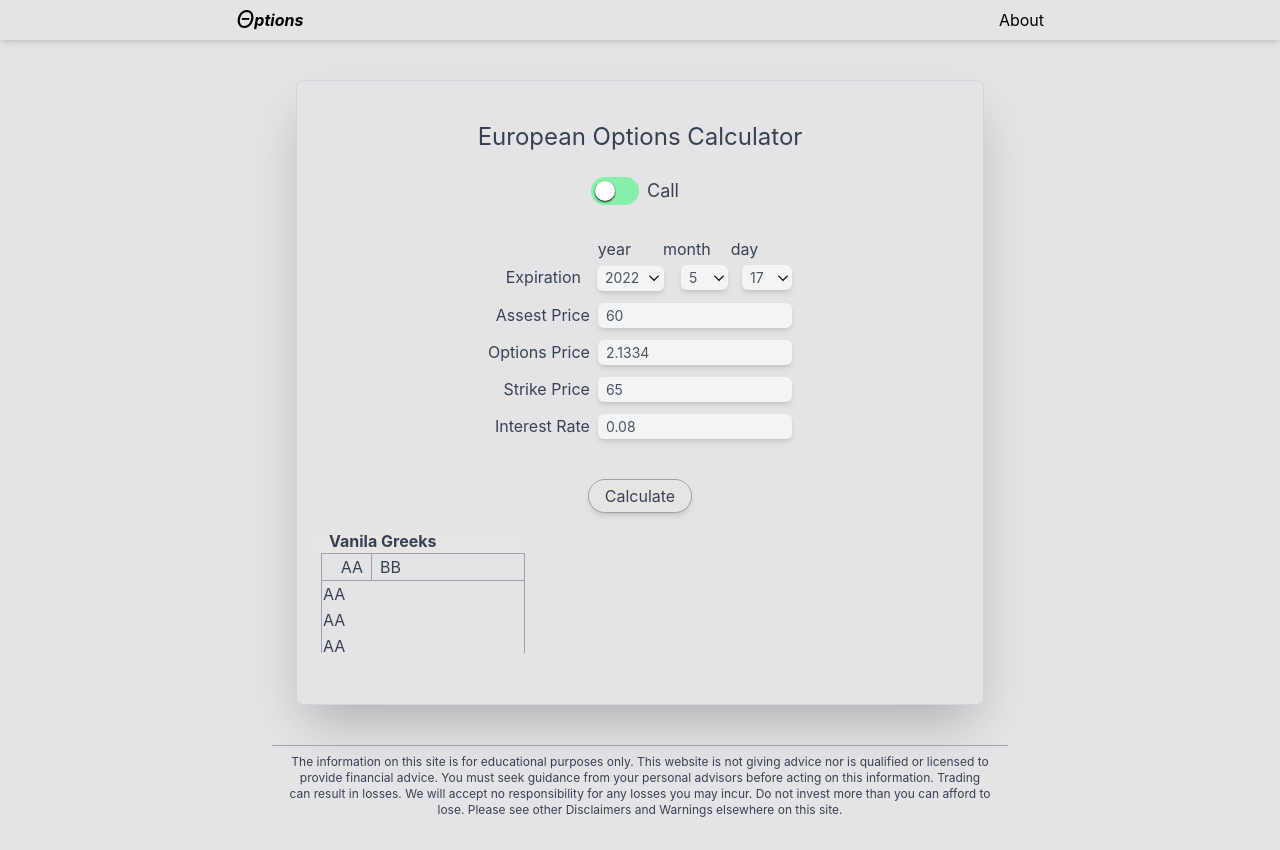
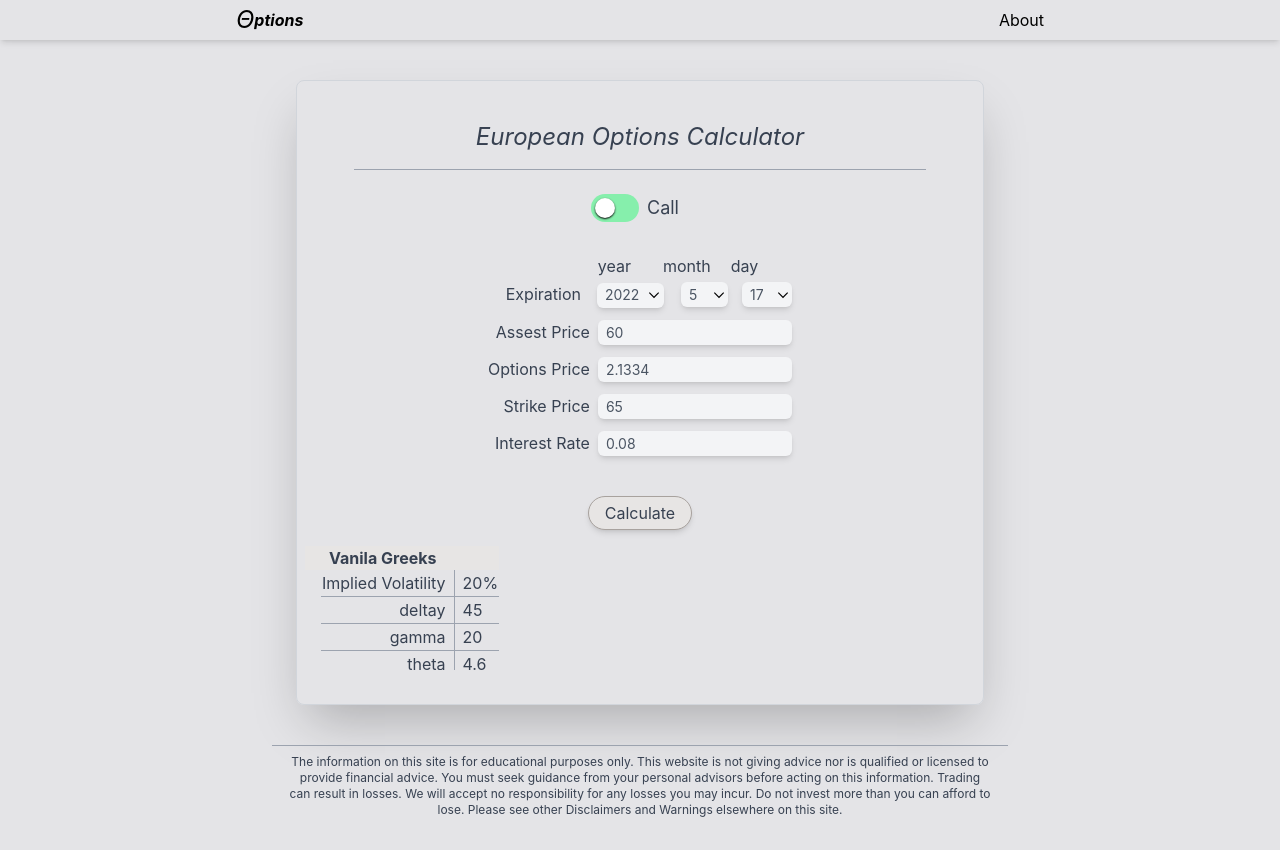
Before and after one commit to marcos-brasil/options-calculator, a Next.js app: page / in a window 1280 px wide. Built offline with nearby package versions, Linux system fonts and the light colour scheme.

Commit message:
added stats element. need to fix layout on small screen

```diff
--- /dev/null
+++ b/elements/StatsTable/index.tsx
@@ -0,0 +1,30 @@
+type Props = {
+  title: string;
+  data: Array<{ legend: string; value: string }>;
+};
+
+export default function StatsTable({ title, data }: Props) {
+  return (
+    <div className="flex  flex-col w-fit h-[140px]  pt-4">
+      <div className="z-10 font-bold text-left pl-6 w-full h-ful bg-stone-200">
+        {title}
+      </div>
+      <div className="pl-4  overflow-auto">
+        <table className=" w-full   ">
+          <tbody className="">
+            {data.map((item, idx) => {
+              return (
+                <tr key={idx} className="border-b border-gray-400">
+                  <td className=" w-fit border-b border-r border-gray-400  text-right pr-2">
+                    {item.legend}
+                  </td>
+                  <td className="pl-2 text-left">{item.value}</td>
+                </tr>
+              );
+            })}
+          </tbody>
+        </table>
+      </div>
+    </div>
+  );
+}
--- a/pages/calculator/index.tsx
+++ b/pages/calculator/index.tsx
@@ -4,61 +4,31 @@ import { useState, useRef } from "react";
 import { useSelector } from "react-redux";
 
 import EuropeanFormFields from "../../components/EuropeanOptionForm";
+import StatsTable from "../../elements/StatsTable";
 
 import styles from "./index.module.css";
 
 export default function Calculator() {
   return (
     <div className="flex flex-col items-center h-full w-full  rounded-lg pt-10 shadow-2xl border border-gray-300  text-gray-700">
-      <h1 className="flex text-2xl h-fit w-full justify-center">
+      <h1 className="flex text-2xl h-fit w-full justify-center italic">
         European Options Calculator
       </h1>
 
+      <div className="pt-4 w-5/6 border-b border-gray-400"></div>
+
       <div className=" w-full h-full p-2 ">
         <EuropeanFormFields />
-        <div className="flex  flex-col w-[220px] h-[140px] pt-4">
-          <div className="z-10 font-bold text-left pl-6 w-full h-ful bg-stone-200">Vanila Greeks</div>
-          <div className="pl-4  overflow-auto">
-            <table className="w-full  border border-gray-400">
-              {/* <caption className=" font-bold text-left pl-2">
-              Vanila Greeks
-            </caption> */}
-
-              <tbody className="border border-gray-400">
-                <tr className="border border-gray-400">
-                  <td className="border border-gray-400 w-[50px] text-right pr-2">
-                    AA
-                  </td>
-                  <td className="pl-2">BB</td>
-                </tr>
-                <tr>
-                  <td>AA</td>
-                </tr>
-                <tr>
-                  <td>AA</td>
-                </tr>
-                <tr>
-                  <td>AA</td>
-                </tr>
-                <tr>
-                  <td>AA</td>
-                </tr>
-                <tr>
-                  <td>AA</td>
-                </tr>
-                <tr>
-                  <td>AA</td>
-                </tr>
-                <tr>
-                  <td>AA</td>
-                </tr>
-                <tr>
-                  <td>AA</td>
-                </tr>
-              </tbody>
-            </table>
-          </div>
-        </div>
+        <StatsTable
+          title="Vanila Greeks"
+          data={[
+            { legend: "Implied Volatility", value: "20%" },
+            { legend: "deltay", value: "45" },
+            { legend: "gamma", value: "20" },
+            { legend: "theta", value: "4.6" },
+            { legend: "vega", value: "4" },
+          ]}
+        />
       </div>
     </div>
   );
```
